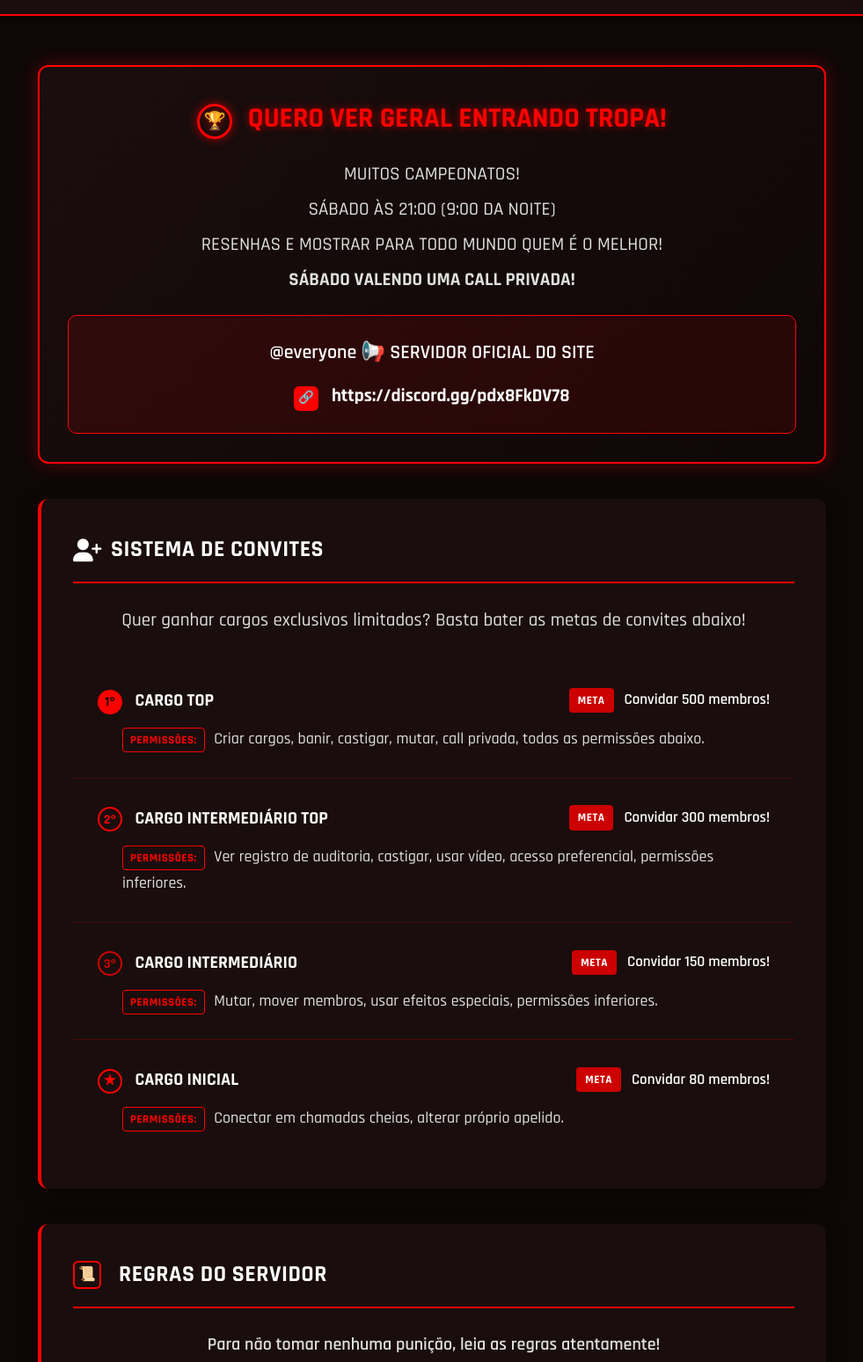
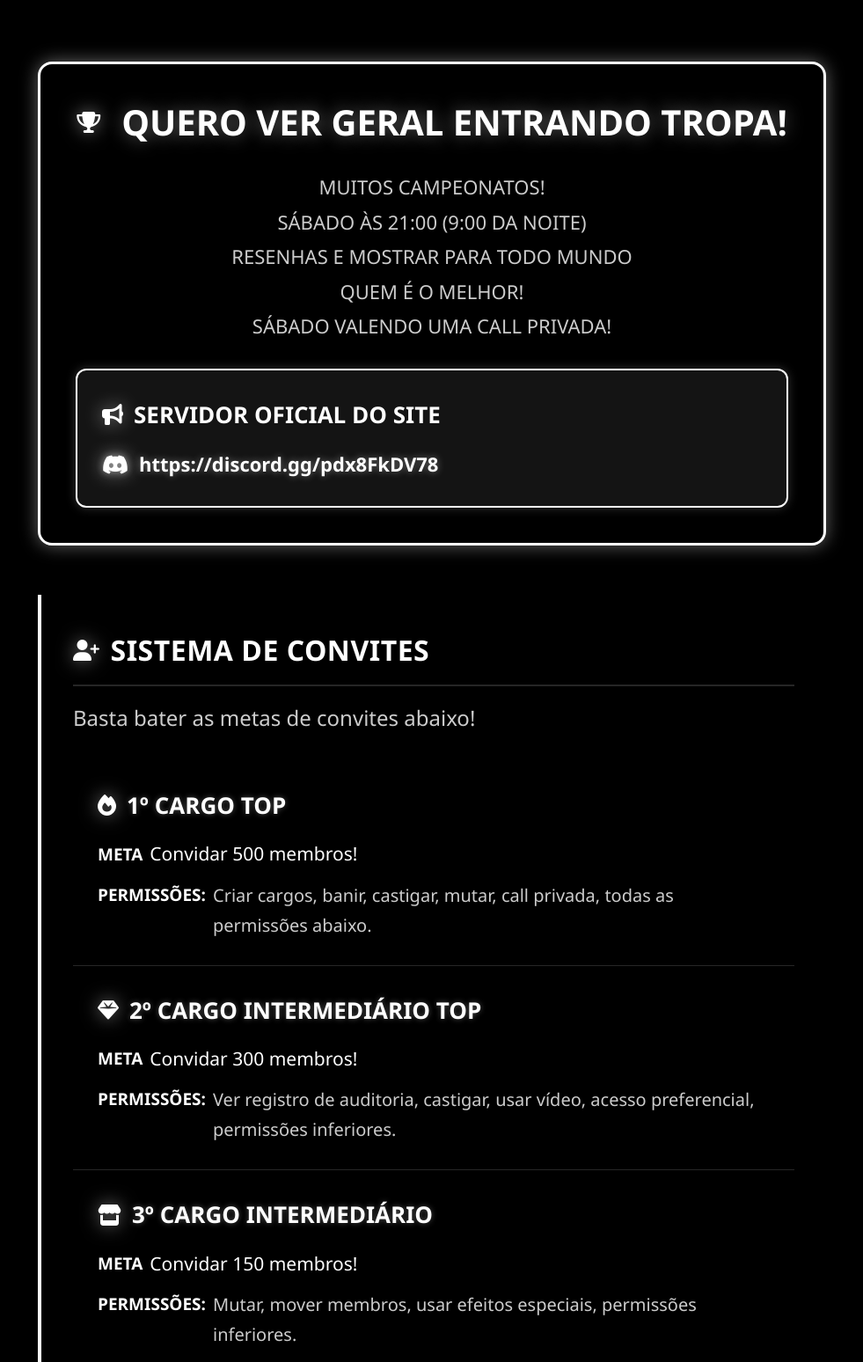
Before and after one commit to theuzindablack/100-OUSADIA, a plain HTML site: page index.html in a window 1280 px wide. Shown: the part 700-2248 px from the top of the page at 88% size, without its empty margins (149-1130 px from the left). Drawn offline with Linux system fonts and the light colour scheme.

Commit message:
Update index.html

```diff
--- a/index.html
+++ b/index.html
@@ -5,249 +5,198 @@
     <meta name="viewport" content="width=device-width, initial-scale=1.0, maximum-scale=1.0, user-scalable=no">
     <title>100' OUSADIA - FREE FIRE | Comunidade Oficial</title>
     <link rel="stylesheet" href="https://cdnjs.cloudflare.com/ajax/libs/font-awesome/6.4.0/css/all.min.css">
-    <link href="https://fonts.googleapis.com/css2?family=Rajdhani:wght@400;500;600;700&display=swap" rel="stylesheet">
     <style>
         * {
             margin: 0;
             padding: 0;
             box-sizing: border-box;
-            font-family: 'Rajdhani', sans-serif;
+            font-family: 'Segoe UI', Roboto, Oxygen, Ubuntu, Cantarell, 'Open Sans', 'Helvetica Neue', sans-serif;
         }
 
         :root {
-            --preto-fundo: #0F0707;
-            --preto-claro: #1A0D0D;
-            --vermelho-padrao: #FF0000;
-            --vermelho-escuro: #CC0000;
-            --texto-branco: #FFFFFF;
-            --texto-cinza: #E0E0E0;
-            --borda-vermelha: #FF0000;
+            --fundo-principal: #000000;
+            --fundo-secundario: #111111;
+            --destaque-branco: #FFFFFF;
+            --texto-cinza: #CCCCCC;
+            --borda-branca: #FFFFFF;
+            --sombra-branca: 0 0 20px rgba(255, 255, 255, 0.4);
+            --sombra-icone: 0 0 10px rgba(255, 255, 255, 0.5);
         }
 
         body {
-            background: var(--preto-fundo);
-            color: var(--texto-branco);
+            background: var(--fundo-principal);
+            color: var(--destaque-branco);
             line-height: 1.7;
             font-size: 17px;
             font-weight: 500;
             -webkit-font-smoothing: antialiased;
         }
 
-        /* ==============================================
-           🎨 EMOJIS PERSONALIZADOS EXCLUSIVOS (FEITOS EM CSS)
-           ============================================== */
-        .icon {
-            display: inline-flex;
-            align-items: center;
-            justify-content: center;
-            margin-right: 10px;
-            font-weight: 700;
-            text-transform: uppercase;
-            letter-spacing: 0.5px;
-        }
-
-        /* Ícone Principal Campeonato */
-        .icon-trofeu {
-            width: 40px;
-            height: 40px;
-            border: 3px solid var(--vermelho-padrao);
-            border-radius: 50%;
-            color: var(--vermelho-padrao);
-            font-size: 20px;
-            box-shadow: 0 0 12px rgba(255, 0, 0, 0.6);
-        }
-
-        /* Ícone Link Discord */
-        .icon-link {
-            width: 28px;
-            height: 28px;
-            background: var(--vermelho-padrao);
-            border-radius: 6px;
-            color: var(--preto-fundo);
-            font-size: 14px;
-        }
-
-        /* Ícones dos Cargos de Convite */
-        .icon-top {
-            width: 28px;
-            height: 28px;
-            background: var(--vermelho-padrao);
-            border-radius: 50%;
-            color: var(--preto-fundo);
-            font-size: 15px;
-        }
-        .icon-medio {
-            width: 28px;
-            height: 28px;
-            border: 2px solid var(--vermelho-padrao);
-            border-radius: 50%;
-            color: var(--vermelho-padrao);
-            font-size: 15px;
-        }
-        .icon-bronze {
-            width: 28px;
-            height: 28px;
-            border: 2px solid var(--vermelho-escuro);
-            border-radius: 50%;
-            color: var(--vermelho-escuro);
-            font-size: 15px;
-        }
-        .icon-novo {
-            width: 28px;
-            height: 28px;
-            background: var(--preto-claro);
-            border: 2px solid var(--vermelho-padrao);
-            border-radius: 50%;
-            color: var(--vermelho-padrao);
-            font-size: 16px;
-        }
-
-        /* Ícone Meta */
-        .icon-meta {
-            padding: 3px 10px;
-            background: var(--vermelho-escuro);
-            border-radius: 4px;
-            color: var(--texto-branco);
-            font-size: 13px;
-            margin-right: 6px;
-        }
-
-        /* Ícone Permissões */
-        .icon-perms {
-            padding: 2px 8px;
-            border: 1px solid var(--vermelho-padrao);
-            border-radius: 4px;
-            color: var(--vermelho-padrao);
-            font-size: 13px;
-            margin-right: 6px;
-        }
-
-        /* Ícone Regras */
-        .icon-regras {
-            width: 32px;
-            height: 32px;
-            border: 2px solid var(--vermelho-padrao);
-            border-radius: 6px;
-            color: var(--vermelho-padrao);
-            font-size: 16px;
+        .icone {
+            color: var(--destaque-branco);
+            filter: drop-shadow(var(--sombra-icone));
+            margin-right: 12px;
+            font-size: 24px;
         }
 
         .cabecalho-imagem {
             width: 100%;
-            background: var(--preto-claro);
+            background: var(--fundo-secundario);
             display: flex; justify-content: center; align-items: center;
             padding: clamp(24px, 7vw, 48px) 0; min-height: 220px;
+            border-bottom: 2px solid var(--borda-branca);
+            box-shadow: var(--sombra-branca);
         }
         .avatar {
             width: clamp(300px, 85vw, 520px); height: auto; object-fit: contain;
-            filter: drop-shadow(0 6px 16px rgba(255, 0, 0, 0.5)); transition: transform 0.3s ease;
-            background: rgba(255, 0, 0, 0.1); border-radius: 12px; padding: 8px;
+            filter: drop-shadow(0 0 15px rgba(255, 255, 255, 0.5)); transition: transform 0.3s ease;
         }
         .avatar:hover { transform: scale(1.03); }
 
         header {
-            background: var(--preto-claro); padding: clamp(24px, 6vw, 40px) 0; text-align: center;
-            box-shadow: 0 3px 8px rgba(0,0,0,0.6); border-bottom: 2px solid var(--borda-vermelha);
+            background: var(--fundo-principal); padding: clamp(24px, 6vw, 40px) 0; text-align: center;
             margin-bottom: clamp(32px, 7vw, 56px);
         }
         header h1 {
-            font-size: clamp(38px, 10vw, 60px); color: var(--texto-branco); margin-bottom: 10px;
-            font-weight: 700; text-shadow: 0 2px 8px rgba(255,0,0,0.6);
-            text-transform: uppercase; letter-spacing: 1px;
+            font-size: clamp(38px, 10vw, 60px); color: var(--destaque-branco); margin-bottom: 10px;
+            font-weight: 900; text-transform: uppercase; letter-spacing: 1px;
         }
         header p { font-size: clamp(16px, 3.8vw, 20px); color: var(--texto-cinza); max-width: 700px; margin: 0 auto; font-weight: 500; }
 
         .container { max-width: 960px; margin: 0 auto clamp(32px, 7vw, 56px); padding: 0 clamp(20px, 5vw, 32px); }
+
+        .destaque-evento {
+            background: var(--fundo-principal);
+            border: 3px solid var(--borda-branca);
+            border-radius: 16px;
+            padding: clamp(32px, 7vw, 40px);
+            text-align: center;
+            margin-bottom: clamp(40px, 8vw, 56px);
+            box-shadow: var(--sombra-branca);
+        }
+        .destaque-titulo {
+            display: flex; align-items: center; justify-content: center; gap: 12px; flex-wrap: wrap;
+            margin-bottom: 28px;
+        }
+        .destaque-evento h2 {
+            color: var(--destaque-branco); font-size: clamp(32px, 7vw, 40px);
+            text-shadow: var(--sombra-branca);
+            font-weight: 900; text-transform: uppercase; line-height: 1.3;
+            margin: 0;
+        }
+        .destaque-evento p {
+            color: var(--texto-cinza); font-size: clamp(18px, 4.5vw, 22px); line-height: 1.8;
+            margin-bottom: 28px; font-weight: 500;
+            text-transform: uppercase;
+        }
+        .caixa-servidor {
+            background: rgba(255, 255, 255, 0.08);
+            border: 2px solid var(--borda-branca);
+            border-radius: 12px;
+            padding: clamp(20px, 5vw, 28px);
+            text-align: left;
+            box-shadow: 0 0 12px rgba(255,255,255,0.2);
+        }
+        .caixa-servidor h3 {
+            color: var(--destaque-branco); margin-bottom: 16px;
+            font-size: clamp(22px, 5vw, 26px); font-weight: 700;
+            text-transform: uppercase;
+            display: flex; align-items: center;
+        }
+        .caixa-servidor a {
+            color: var(--destaque-branco); font-weight: 700; font-size: clamp(18px, 4.5vw, 22px);
+            text-decoration: none; transition: all 0.3s;
+            text-shadow: 0 0 8px rgba(255,255,255,0.4);
+            display: flex; align-items: center;
+        }
+        .caixa-servidor a:hover { color: var(--texto-cinza); text-shadow: 0 0 15px rgba(255,255,255,0.7); }
+
         .secao {
-            background: var(--preto-claro); border-radius: 12px; padding: clamp(24px, 6vw, 36px);
-            box-shadow: 0 6px 20px rgba(0,0,0,0.5); border-left: 4px solid var(--borda-vermelha);
-            margin-bottom: clamp(24px, 6vw, 40px); transition: transform 0.3s ease;
+            border-left: 4px solid var(--borda-branca);
+            padding: clamp(24px, 6vw, 36px);
+            margin-bottom: clamp(24px, 6vw, 40px);
         }
-        .secao:hover { transform: translateY(-4px); }
         .secao h2 {
-            font-size: clamp(22px, 4.8vw, 26px); color: var(--texto-branco); margin-bottom: 24px;
-            padding-bottom: 14px; border-bottom: 2px solid var(--borda-vermelha);
-            display: flex; align-items: center; gap: 10px;
-            font-weight: 700; text-transform: uppercase; letter-spacing: 0.5px;
+            font-size: clamp(26px, 5.5vw, 32px); color: var(--destaque-branco); margin-bottom: 16px;
+            padding-bottom: 12px; border-bottom: 2px solid rgba(255,255,255,0.15);
+            font-weight: 900; text-transform: uppercase; letter-spacing: 0.5px;
+            display: flex; align-items: center;
+        }
+        .intro-convites {
+            color: var(--texto-cinza); margin-bottom: 28px;
+            font-size: clamp(20px, 4.5vw, 24px); font-weight: 500;
         }
 
-        .destaque-evento {
-            background: linear-gradient(135deg, var(--preto-claro) 0%, var(--preto-fundo) 100%);
-            border: 2px solid var(--borda-vermelha); border-radius: 12px;
-            padding: clamp(24px, 6vw, 32px); text-align: center;
-            margin-bottom: clamp(24px, 6vw, 40px);
-            box-shadow: 0 0 20px rgba(255,0,0,0.3);
-        }
-        .destaque-evento h2 {
-            color: var(--vermelho-padrao); font-size: clamp(24px, 5vw, 32px); margin-bottom: 16px;
-            text-shadow: 0 0 10px rgba(255,0,0,0.6); border: none; padding: 0; justify-content: center;
-        }
-        .destaque-evento p {
-            color: var(--texto-cinza); font-size: clamp(17px, 4vw, 21px); line-height: 1.9;
-            margin-bottom: 20px; font-weight: 500;
-        }
-        .servidor-oficial {
-            background: rgba(255,0,0,0.1); border: 1px solid var(--vermelho-padrao); border-radius: 10px;
-            padding: clamp(18px, 5vw, 24px);
-        }
-        .servidor-oficial h3 { color: var(--texto-branco); margin-bottom: 12px; font-size: clamp(18px, 4.5vw, 22px); font-weight: 600; }
-        .servidor-oficial a {
-            color: var(--vermelho-claro); font-weight: 700; font-size: clamp(17px, 4vw, 21px);
-            text-decoration: none; transition: all 0.3s;
-        }
-        .servidor-oficial a:hover { color: var(--texto-branco); text-shadow: 0 0 10px rgba(255,0,0,0.7); }
-
-        .intro-convites {
-            color: var(--texto-cinza); text-align: center; margin-bottom: 28px;
-            font-size: clamp(18px, 4vw, 21px); font-weight: 500;
-        }
         .nivel-convite {
-            padding: clamp(20px, 5vw, 28px); border-bottom: 1px solid rgba(255,0,0,0.2);
+            padding: clamp(20px, 5vw, 28px); border-bottom: 1px solid rgba(255,255,255,0.15);
             transition: all 0.3s;
         }
         .nivel-convite:last-child { border-bottom: none; }
-        .nivel-convite:hover { background: rgba(255,0,0,0.05); padding-left: 8px; }
-        .cargo-meta {
-            display: flex; justify-content: space-between; align-items: center;
-            flex-wrap: wrap; gap: 12px; margin-bottom: 12px;
+        .cargo-titulo {
+            margin-bottom: 16px;
+            display: flex; align-items: center;
         }
-        .nome-cargo { color: var(--vermelho-claro); font-weight: 700; font-size: clamp(17px, 4vw, 20px); text-transform: uppercase; }
-        .meta { display: flex; align-items: center; gap: 6px; font-weight: 600; }
-        .permissoes {
-            color: var(--texto-cinza); font-size: clamp(16px, 3.8vw, 18px);
-            padding-left: clamp(20px, 5vw, 28px); margin-top: 8px; font-weight: 500;
+        .nome-cargo {
+            color: var(--destaque-branco);
+            font-weight: 900;
+            font-size: clamp(22px, 5vw, 26px);
+            text-transform: uppercase;
+            text-shadow: 0 0 6px rgba(255,255,255,0.3);
+        }
+        .linha-meta {
+            margin-bottom: 12px;
+            font-size: clamp(18px, 4vw, 21px);
+            display: flex; align-items: center;
+        }
+        .linha-perms {
+            color: var(--texto-cinza); font-size: clamp(17px, 3.8vw, 20px);
+            display: flex; align-items: flex-start;
+        }
+        .texto-meta {
+            color: var(--destaque-branco);
+            font-weight: 900;
+            font-size: 19px;
+            margin-right: 8px;
+            text-transform: uppercase;
+        }
+        .texto-perms {
+            color: var(--destaque-branco);
+            font-weight: 900;
+            font-size: 19px;
+            margin-right: 8px;
+            text-transform: uppercase;
         }
 
         .aviso-inicial {
             color: var(--texto-cinza); margin-bottom: 24px; text-align: center;
-            font-weight: 600; font-size: clamp(17px, 4vw, 20px);
+            font-weight: 600; font-size: clamp(18px, 4vw, 21px);
         }
         .regras-lista { list-style: none; }
         .regras-lista li {
-            padding: clamp(16px, 4vw, 20px) 0; border-bottom: 1px solid rgba(255,0,0,0.2);
-            transition: background 0.3s; color: var(--texto-cinza); font-size: clamp(16px, 3.8vw, 19px); font-weight: 500;
+            padding: clamp(16px, 4vw, 20px) 0; border-bottom: 1px solid rgba(255,255,255,0.15);
+            transition: background 0.3s; color: var(--texto-cinza); font-size: clamp(17px, 3.8vw, 20px); font-weight: 500;
         }
-        .regras-lista li:hover { background: rgba(255,0,0,0.05); color: var(--texto-branco); }
-        .aviso-observacao {
-            margin-top: 24px; padding: clamp(16px, 4vw, 20px);
-            background: rgba(255,0,0,0.1); border: 1px solid var(--vermelho-padrao); border-radius: 8px;
-            color: var(--vermelho-claro); font-weight: 600; text-align: center; line-height: 1.8; font-size: 17px;
-        }
+        .regras-lista li:hover { background: rgba(255,255,255,0.05); color: var(--destaque-branco); }
+
         .parceira {
             margin-top: 24px; padding: clamp(18px, 4.5vw, 24px);
-            background: var(--preto-fundo); border: 1px solid var(--vermelho-padrao); border-radius: 10px;
+            background: rgba(255, 255, 255, 0.08);
+            border: 1px solid var(--borda-branca);
+            border-radius: 10px;
             text-align: center;
         }
-        .parceira h3 { color: var(--vermelho-padrao); margin-bottom: 12px; font-size: clamp(19px, 4.5vw, 23px); font-weight: 700; text-transform: uppercase; }
+        .parceira h3 { color: var(--destaque-branco); margin-bottom: 12px; font-size: clamp(20px, 4.5vw, 24px); font-weight: 900; text-transform: uppercase; display: flex; align-items: center; justify-content: center; }
         .parceira a {
-            color: var(--vermelho-claro); font-weight: 700; font-size: clamp(17px, 4vw, 20px);
+            color: var(--destaque-branco); font-weight: 700; font-size: clamp(18px, 4vw, 21px);
             text-decoration: none; transition: all 0.3s;
+            text-shadow: 0 0 6px rgba(255,255,255,0.4);
+            display: flex; align-items: center; justify-content: center;
         }
-        .parceira a:hover { color: var(--texto-branco); text-shadow: 0 0 8px rgba(255,0,0,0.6); }
+        .parceira a:hover { color: var(--texto-cinza); text-shadow: 0 0 12px rgba(255,255,255,0.6); }
 
         footer {
             text-align: center; padding: clamp(20px, 5vw, 32px);
-            background: var(--preto-fundo); color: var(--texto-cinza); border-top: 2px solid var(--borda-vermelha);
+            background: var(--fundo-principal); color: var(--texto-cinza); border-top: 2px solid var(--borda-branca);
             font-size: 16px; font-weight: 500;
         }
     </style>
@@ -258,7 +207,7 @@
             src="https://i.postimg.cc/pTqNfYL1/100.png"
             alt="Logo 100' OUSADIA - FREE FIRE"
             class="avatar"
-            onerror="this.style.display='none'; this.parentElement.innerHTML='<h1 style=\'color:#FF0000; text-align:center; font-size:clamp(32px,8vw,48px);\'>100\' OUSADIA - FREE FIRE</h1>'"
+            onerror="this.style.display='none'; this.parentElement.innerHTML='<h1 style=\'color:#FFF; text-align:center; font-size:clamp(32px,8vw,48px); font-weight:900;\'>100\' OUSADIA - FREE FIRE</h1>'"
         >
     </div>
 
@@ -268,64 +217,93 @@
     </header>
 
     <div class="container">
-        <!-- DESTAQUE CAMPEONATO -->
         <div class="destaque-evento">
-            <h2><span class="icon icon-trofeu">🏆</span> QUERO VER GERAL ENTRANDO TROPA!</h2>
+            <div class="destaque-titulo">
+                <i class="fas fa-trophy icone"></i>
+                <h2>QUERO VER GERAL ENTRANDO TROPA!</h2>
+            </div>
             <p>
                 MUITOS CAMPEONATOS!<br>
                 SÁBADO ÀS 21:00 (9:00 DA NOITE)<br>
-                RESENHAS E MOSTRAR PARA TODO MUNDO QUEM É O MELHOR!<br>
-                <strong>SÁBADO VALENDO UMA CALL PRIVADA!</strong>
+                RESENHAS E MOSTRAR PARA TODO MUNDO<br>
+                QUEM É O MELHOR!<br>
+                SÁBADO VALENDO UMA CALL PRIVADA!
             </p>
-            <div class="servidor-oficial">
-                <h3>@everyone 📢 SERVIDOR OFICIAL DO SITE</h3>
+            <div class="caixa-servidor">
+                <h3><i class="fas fa-bullhorn icone"></i> SERVIDOR OFICIAL DO SITE</h3>
                 <a href="https://discord.gg/pdx8FkDV78" target="_blank">
-                    <span class="icon icon-link">🔗</span> https://discord.gg/pdx8FkDV78
+                    <i class="fab fa-discord icone"></i> https://discord.gg/pdx8FkDV78
                 </a>
             </div>
         </div>
 
-        <!-- SISTEMA DE CONVITES -->
         <div class="secao">
-            <h2><i class="fas fa-user-plus"></i> Sistema de Convites</h2>
-            <p class="intro-convites">Quer ganhar cargos exclusivos limitados? Basta bater as metas de convites abaixo!</p>
+            <h2><i class="fas fa-user-plus icone"></i> SISTEMA DE CONVITES</h2>
+            <p class="intro-convites">Basta bater as metas de convites abaixo!</p>
 
             <div class="nivel-convite">
-                <div class="cargo-meta">
-                    <span class="nome-cargo"><span class="icon icon-top">1º</span> Cargo Top</span>
-                    <span class="meta"><span class="icon icon-meta">META</span> Convidar 500 membros!</span>
+                <div class="cargo-titulo">
+                    <i class="fas fa-fire icone"></i>
+                    <span class="nome-cargo">1º CARGO TOP</span>
                 </div>
-                <p class="permissoes"><span class="icon icon-perms">PERMISSÕES:</span> Criar cargos, banir, castigar, mutar, call privada, todas as permissões abaixo.</p>
+                <div class="linha-meta">
+                    <span class="texto-meta">META</span>
+                    <span>Convidar 500 membros!</span>
+                </div>
+                <div class="linha-perms">
+                    <span class="texto-perms">PERMISSÕES:</span>
+                    <span>Criar cargos, banir, castigar, mutar, call privada, todas as permissões abaixo.</span>
+                </div>
             </div>
 
             <div class="nivel-convite">
-                <div class="cargo-meta">
-                    <span class="nome-cargo"><span class="icon icon-medio">2º</span> Cargo Intermediário Top</span>
-                    <span class="meta"><span class="icon icon-meta">META</span> Convidar 300 membros!</span>
+                <div class="cargo-titulo">
+                    <i class="fas fa-gem icone"></i>
+                    <span class="nome-cargo">2º CARGO INTERMEDIÁRIO TOP</span>
                 </div>
-                <p class="permissoes"><span class="icon icon-perms">PERMISSÕES:</span> Ver registro de auditoria, castigar, usar vídeo, acesso preferencial, permissões inferiores.</p>
+                <div class="linha-meta">
+                    <span class="texto-meta">META</span>
+                    <span>Convidar 300 membros!</span>
+                </div>
+                <div class="linha-perms">
+                    <span class="texto-perms">PERMISSÕES:</span>
+                    <span>Ver registro de auditoria, castigar, usar vídeo, acesso preferencial, permissões inferiores.</span>
+                </div>
             </div>
 
             <div class="nivel-convite">
-                <div class="cargo-meta">
-                    <span class="nome-cargo"><span class="icon icon-bronze">3º</span> Cargo Intermediário</span>
-                    <span class="meta"><span class="icon icon-meta">META</span> Convidar 150 membros!</span>
+                <div class="cargo-titulo">
+                    <i class="fas fa-store icone"></i>
+                    <span class="nome-cargo">3º CARGO INTERMEDIÁRIO</span>
                 </div>
-                <p class="permissoes"><span class="icon icon-perms">PERMISSÕES:</span> Mutar, mover membros, usar efeitos especiais, permissões inferiores.</p>
+                <div class="linha-meta">
+                    <span class="texto-meta">META</span>
+                    <span>Convidar 150 membros!</span>
+                </div>
+                <div class="linha-perms">
+                    <span class="texto-perms">PERMISSÕES:</span>
+                    <span>Mutar, mover membros, usar efeitos especiais, permissões inferiores.</span>
+                </div>
             </div>
 
             <div class="nivel-convite">
-                <div class="cargo-meta">
-                    <span class="nome-cargo"><span class="icon icon-novo">★</span> Cargo Inicial</span>
-                    <span class="meta"><span class="icon icon-meta">META</span> Convidar 80 membros!</span>
+                <div class="cargo-titulo">
+                    <i class="fas fa-star icone"></i>
+                    <span class="nome-cargo">CARGO INICIAL</span>
                 </div>
-                <p class="permissoes"><span class="icon icon-perms">PERMISSÕES:</span> Conectar em chamadas cheias, alterar próprio apelido.</p>
+                <div class="linha-meta">
+                    <span class="texto-meta">META</span>
+                    <span>Convidar 80 membros!</span>
+                </div>
+                <div class="linha-perms">
+                    <span class="texto-perms">PERMISSÕES:</span>
+                    <span>Conectar em chamadas cheias, alterar próprio apelido.</span>
+                </div>
             </div>
         </div>
 
-        <!-- REGRAS -->
         <div class="secao">
-            <h2><span class="icon icon-regras">📜</span> Regras do Servidor</h2>
+            <h2><i class="fas fa-book icone"></i> Regras do Servidor</h2>
             <p class="aviso-inicial">Para não tomar nenhuma punição, leia as regras atentamente!</p>
 
             <ul class="regras-lista">
@@ -337,13 +315,11 @@
                 <li>Não é permitido flood nem divulgações de vendas ou trocas de qualquer tipo.</li>
             </ul>
 
-            <div class="aviso-observacao">
-                ⚠️ Observação: Scams (calotes envolvendo dinheiro ou roubo de contas) realizados dentro do servidor também violam as diretrizes. No entanto, a equipe não se responsabiliza por prejuízos causados por essas ações.
-            </div>
-
             <div class="parceira">
-                <h3><span class="icon icon-link">🔗</span> Parceira @everyone</h3>
-                <a href="https://discord.gg/yYemCXzXTx" target="_blank">https://discord.gg/yYemCXzXTx</a>
+                <h3><i class="fab fa-discord icone"></i> Parceira</h3>
+                <a href="https://discord.gg/yYemCXzXTx" target="_blank">
+                    <i class="fas fa-link icone"></i> https://discord.gg/yYemCXzXTx
+                </a>
             </div>
         </div>
     </div>
@@ -352,4 +328,4 @@
         &copy; 2026 100' OUSADIA - FREE FIRE | Todos os direitos reservados
     </footer>
 </body>
-  </html>
+    </html>
```
